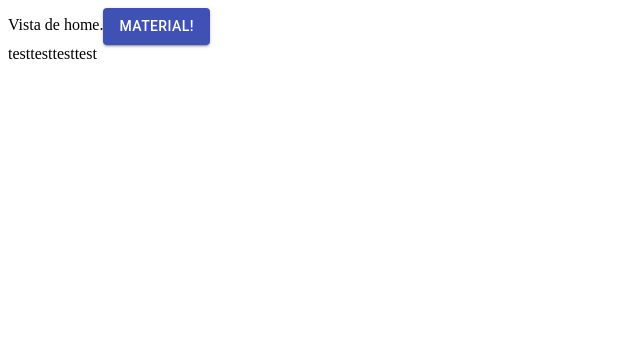
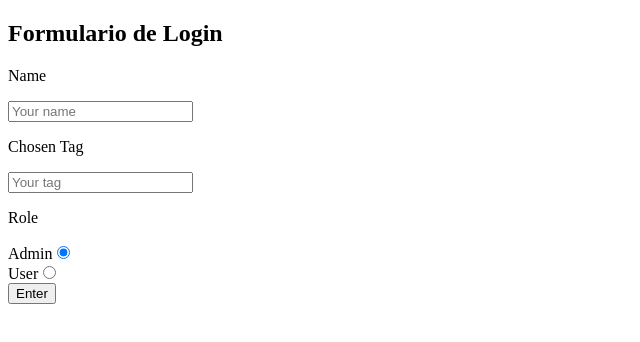
Before and after one commit to pablesite/practica-react-avanzada, a React (Create React App) app: page /home in a window 1280 px wide. Shown: the top 342 px of the page, without its empty margins (0-640 px from the left). Built offline with nearby package versions, Linux system fonts and the light colour scheme.

Commit message:
Termino funcionalidad login, pasando params por url para pintar la Bienvenida

```diff
--- a/src/components/App.jsx
+++ b/src/components/App.jsx
@@ -11,8 +11,8 @@ export default class App extends Component {
       <div>
         <Router>
           <Switch>
-            <Route path='/login' component={Login}/>
-            <Route path='/home' component={Home}/>
+            <Route path='/login'  component={Login}/>
+            <Route path='/home/:name/:role/:tag' component={Home}/>
             <Route path='/detail/:id' component={AdvertDetail}/>
             <Route component={Login}/>
           </Switch>
--- a/src/components/Home/Home.jsx
+++ b/src/components/Home/Home.jsx
@@ -3,6 +3,7 @@ import React, { Component } from 'react';
 // import AdvertDetail from '../AdvertDetail/AdvertDetail';
 import Button from '@material-ui/core/Button';
 import Grid from '@material-ui/core/Grid';
+import Welcome from '../Welcome/Welcome';
 
 export default class Home extends Component {
   constructor(props) {
@@ -11,25 +12,35 @@ export default class Home extends Component {
     this.state = {
       adverts: []
     }
-  }
+  };
 
   render() {
-    const { adverts } = this.state;
+    //const { adverts } = this.state;
+    const {name, role, tag} = this.props.match.params;
 
     return (
       <React.Fragment>
         Vista de home.
+
+        <Welcome
+           name={name}
+           role={role}
+           tag={tag}
+        > </Welcome>
+
+
+        <Grid container >
+
+          <Grid item >test</Grid>
+          <Grid item >test</Grid>
+          <Grid item >test</Grid>
+          <Grid item >test</Grid>
+
+        </Grid>
+
         <Button variant="contained" color="primary">
           MATERIAL!
         </Button>
-        <Grid Grid container >
-
-           <Grid Grid item >test</Grid>
-           <Grid Grid item >test</Grid>
-           <Grid Grid item >test</Grid>
-           <Grid Grid item >test</Grid>
-
-        </Grid>
 
       </React.Fragment>
     );
--- a/src/components/Login/Login.jsx
+++ b/src/components/Login/Login.jsx
@@ -1,4 +1,5 @@
 import React, { Component } from 'react';
+import { withRouter } from "react-router-dom";
 
 const USER_ROLES = [
     {
@@ -12,7 +13,7 @@ const USER_ROLES = [
 ]
 
 
-export default class Login extends Component {
+class Login extends Component {
     constructor(props) {
         super(props);
 
@@ -41,10 +42,12 @@ onSubmit = (event) => {
 
         this.setState({
             result: {
+                name,
                 tag,
                 role
             }
-      })
+        });
+
 
     }
 
@@ -58,7 +61,7 @@ onInputChange = (event) => {
     };
 
     render() {
-    const { name, description, role, result } = this.state;
+        const { name, tag, role, result } = this.state;
 
         return (
             <div>
@@ -75,9 +78,48 @@ onInputChange = (event) => {
                             placeholder="Your name"
                         />
                     </div>
+
+                    <div>
+                        <p>Chosen Tag</p>
+                        <input
+                            name="tag"
+                            value={tag}
+                            onChange={this.onInputChange}
+                            placeholder="Your tag"
+                        />
+                    </div>
+
+                    <div>
+                        <p>Role</p>
+                        {
+                            USER_ROLES.map(_role => (
+                                <div>
+                                    {_role.name}
+                                    <input
+                                        type='radio'
+                                        value={_role.id}
+                                        checked={role === _role.id}
+                                        name='role'
+                                        onChange={this.onInputChange}
+                                    />
+                                </div>
+                            ))
+                        }
+                    </div>
+
+                    <button type='submit'>Enter</button>
+
                 </form>
+
+                {
+                     result
+                     &&
+                    this.props.history.push(`/home/${this.state.result.name}/${this.state.result.role}/${this.state.result.tag}`)
+                }
 
             </div>
         );
     }
 }
+
+export default withRouter(Login);
--- /dev/null
+++ b/src/components/Welcome/Welcome.jsx
@@ -0,0 +1,39 @@
+import React, { Component } from 'react';
+
+
+export default class Welcome extends Component {
+    constructor(props) {
+        super(props);
+
+        this.state = {
+            //adverts: []
+        }
+    }
+
+    render() {
+        //const { adverts } = this.state;
+
+        return (
+            <React.Fragment>
+
+                    <div>
+                        <p>Welcome {this.props.name}!</p>
+                        <p>
+                            {
+                                this.props.role === 'admin'
+                                    ?
+                                    'You are Admin'
+                                    :
+                                    'You are User'
+                            }
+                        </p>
+
+                        <p>Remember that you will find a selection of adverts filtered by {this.props.tag}</p>
+
+                    </div>
+
+
+            </React.Fragment>
+        );
+    }
+}
```
Lines whose indentation alone changed are shown as unchanged.
